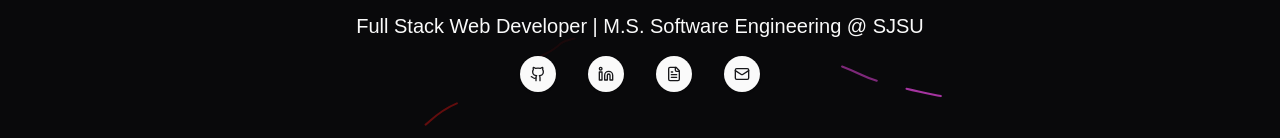
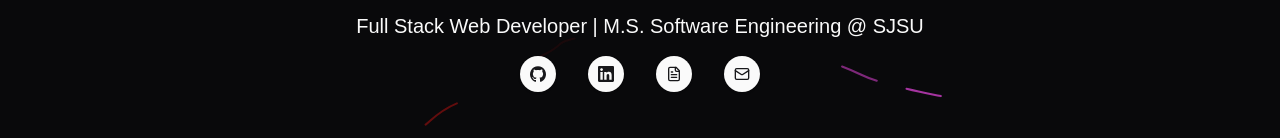
Before and after one commit to aryansh3lke/aryansh3lke, a Next.js app: page / in a window 1280 px wide. Shown: the part 400-538 px from the top of the page. Built offline with nearby package versions, Linux system fonts and the light colour scheme.

Commit message:
Update home icons to match portfolio page

```diff
--- a/app/page.tsx
+++ b/app/page.tsx
@@ -2,7 +2,7 @@ import { BackgroundLines } from "@/components/ui/background-lines";
 import { ThemeSwitcher } from "@/components/ui/theme-switcher";
 import LinkButtons from "@/components/LinkButtons";
 import { Button } from "@/components/ui/button";
-import { ArrowRightCircle } from "lucide-react";
+import { Icons } from "@/components/icons";
 import { TransitionLink } from "@/components/TransitionLink";
 import { Avatar, AvatarFallback, AvatarImage } from "@/components/ui/avatar";
 import { DATA } from "@/data/resume";
@@ -37,7 +37,7 @@ export default function Home() {
               className="flex flex-row justify-center items-center gap-2 mt-8 px-12 transition duration-600 ease-in-out transform hover:scale-[1.05]"
             >
               <p>Open Portfolio</p>
-              <ArrowRightCircle size={36} />
+              <Icons.open className="size-4" />
             </Button>
           </TransitionLink>
         </div>
--- a/components/LinkButtons.tsx
+++ b/components/LinkButtons.tsx
@@ -1,6 +1,6 @@
 "use client";
 import { Button } from "@/components/ui/button";
-import { FileText, Github, Linkedin, Mail } from "lucide-react";
+import { Icons } from "@/components/icons";
 import Link from "next/link";
 import {
   Tooltip,
@@ -10,7 +10,6 @@ import {
 } from "@/components/ui/tooltip";
 
 export default function LinkButtons() {
-  const ICON_SIZE = 64;
   const BUTTON_STYLE =
     "rounded-full transition duration-250 ease-in-out transform hover:scale-110";
 
@@ -21,7 +20,7 @@ export default function LinkButtons() {
           <TooltipTrigger asChild>
             <Link href="https://github.com/aryansh3lke">
               <Button size="icon" className={BUTTON_STYLE}>
-                <Github size={ICON_SIZE} />
+                <Icons.github className="size-4" />
               </Button>
             </Link>
           </TooltipTrigger>
@@ -34,7 +33,7 @@ export default function LinkButtons() {
           <TooltipTrigger asChild>
             <Link href="https://linkedin.com/in/aryanshelke">
               <Button size="icon" className={BUTTON_STYLE}>
-                <Linkedin size={ICON_SIZE} />
+                <Icons.linkedin className="size-4" />
               </Button>
             </Link>
           </TooltipTrigger>
@@ -52,7 +51,7 @@ export default function LinkButtons() {
                 window.open("/Resume.pdf", "_blank", "noopener,noreferrer")
               }
             >
-              <FileText size={ICON_SIZE} />
+              <Icons.resume className="size-4" />
             </Button>
           </TooltipTrigger>
           <TooltipContent>
@@ -64,7 +63,7 @@ export default function LinkButtons() {
           <TooltipTrigger asChild>
             <Link href="https://mail.google.com/mail/?view=cm&fs=1&to=aryan.shelke.2003@gmail.com">
               <Button size="icon" className={BUTTON_STYLE}>
-                <Mail size={ICON_SIZE} />
+                <Icons.email className="size-4" />
               </Button>
             </Link>
           </TooltipTrigger>
--- a/components/icons.tsx
+++ b/components/icons.tsx
@@ -1,10 +1,11 @@
-import { GlobeIcon, MailIcon } from "lucide-react";
+import { GlobeIcon, MailIcon, ArrowRightCircle } from "lucide-react";
 
 export type IconProps = React.HTMLAttributes<SVGElement>;
 
 export const Icons = {
   globe: (props: IconProps) => <GlobeIcon {...props} />,
   email: (props: IconProps) => <MailIcon {...props} />,
+  open: (props: IconProps) => <ArrowRightCircle {...props} />,
   linkedin: (props: IconProps) => (
     <svg viewBox="0 0 24 24" xmlns="http://www.w3.org/2000/svg" {...props}>
       <title>LinkedIn</title>
```
